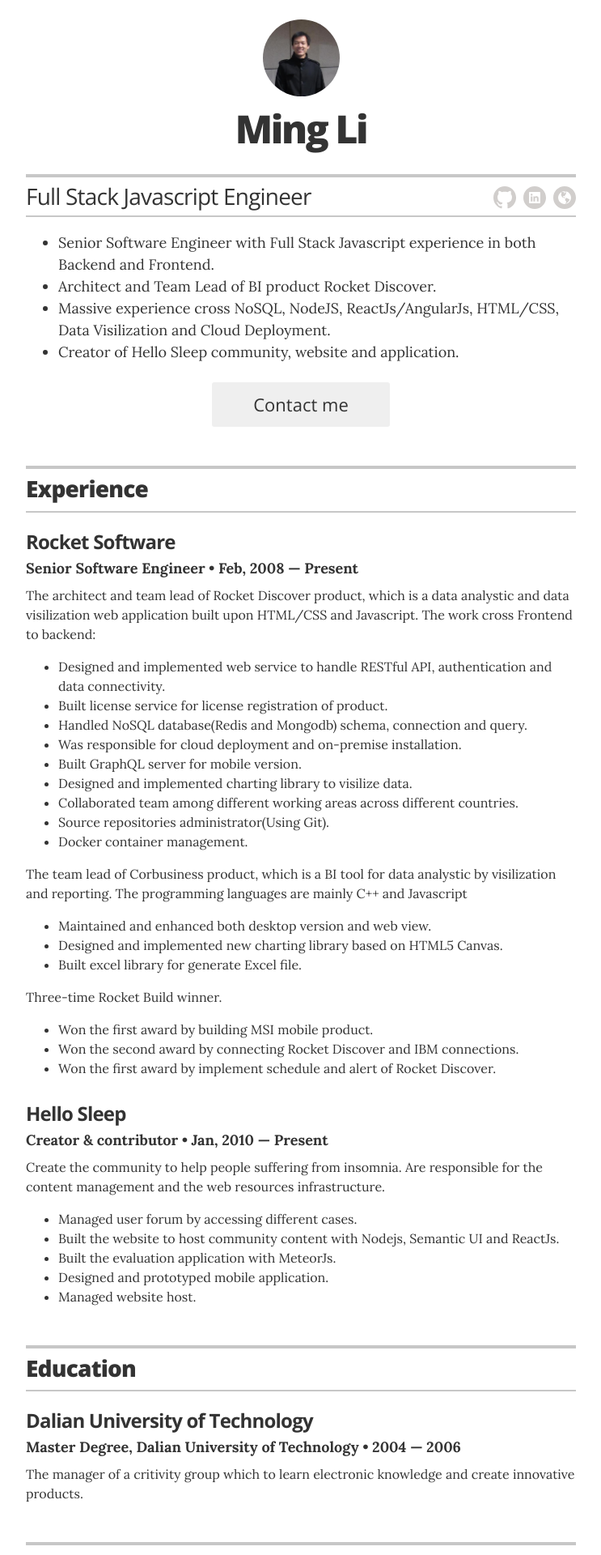
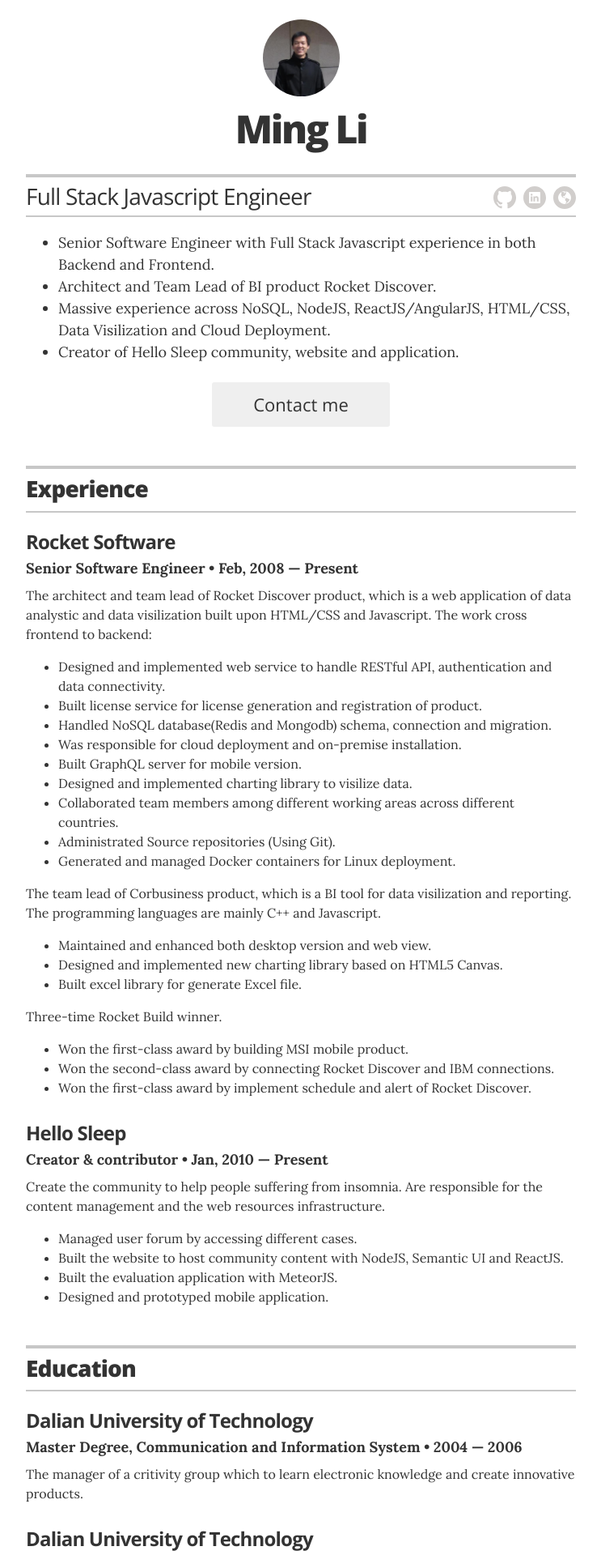
Before and after one commit to miaomiaogao/resume, a Jekyll site: the page built from index.html, in a window 1280 px wide. Shown: the top 1920 px of the page at 81% size, without its empty margins (268-1011 px from the left). Built offline with Jekyll 4.4.1, drawn with Linux system fonts in a browser that asks for light colours; some of the changed text lies outside the part shown.

Commit message:
Update resume

```diff
--- a/_layouts/resume.html
+++ b/_layouts/resume.html
@@ -24,13 +24,14 @@
 
           <!-- This is the markup for the icon links; moved out to an include because it's very verbose, and you shouldn't ever need to edit the markup (unless you want to re-order the icons); if you want to customize which links appear, define them in the _config.yml file -->
           {% include icon-links.html %}
+          <a href="mailto:{{ site.resume_contact_email }}" class="contact-link" itemprop="email">{{ site.resume_contact_email }}</a>
         </div>
 
         <div class="executive-summary" itemprop="description">
           <ol>
             <li>Senior Software Engineer with Full Stack Javascript experience in both Backend and Frontend.</li>
             <li>Architect and Team Lead of BI product Rocket Discover.</li>
-            <li>Massive experience cross NoSQL, NodeJS, ReactJs/AngularJs, HTML/CSS, Data Visilization and Cloud Deployment.</li>
+            <li>Massive experience across NoSQL, NodeJS, ReactJS/AngularJS, HTML/CSS, Data Visilization and Cloud Deployment.</li>
             <li>Creator of Hello Sleep community, website and application.</li>
           </ol>
         </div>
@@ -56,19 +57,19 @@
         <div class="resume-item" itemscope itemprop="worksFor" itemtype="http://schema.org/Organization">
           <h3 class="resume-item-title" itemprop="name">Rocket Software</h3>
           <h4 class="resume-item-details" itemprop="description">Senior Software Engineer &bull; Feb, 2008 &mdash; Present</h4>
-          <p class="resume-item-copy">The architect and team lead of Rocket Discover product, which is a data analystic and data visilization web application built upon HTML/CSS and Javascript. The work cross Frontend to backend:</p>
+          <p class="resume-item-copy">The architect and team lead of Rocket Discover product, which is a web application of data analystic and data visilization built upon HTML/CSS and Javascript. The work cross frontend to backend:</p>
           <ul class="resume-item-list">
             <li>Designed and implemented web service to handle RESTful API, authentication and data connectivity.</li>
-            <li>Built license service for license registration of product.</li>
-            <li>Handled NoSQL database(Redis and Mongodb) schema, connection and query.</li>
+            <li>Built license service for license generation and registration of product.</li>
+            <li>Handled NoSQL database(Redis and Mongodb) schema, connection and migration.</li>
             <li>Was responsible for cloud deployment and on-premise installation.</li>
             <li>Built GraphQL server for mobile version.</li>
             <li>Designed and implemented charting library to visilize data.</li>
-            <li>Collaborated team among different working areas across different countries.</li>
-            <li>Source repositories administrator(Using Git).</li>
-            <li>Docker container management.</li>
+            <li>Collaborated team members among different working areas across different countries.</li>
+            <li>Administrated Source repositories (Using Git).</li>
+            <li>Generated and managed Docker containers for Linux deployment.</li>
           </ul>
-          <p class="resume-item-copy">The team lead of Corbusiness product, which is a BI tool for data analystic by visilization and reporting. The programming languages are mainly C++ and Javascript </p>
+          <p class="resume-item-copy">The team lead of Corbusiness product, which is a BI tool for data visilization and reporting. The programming languages are mainly C++ and Javascript.</p>
           <ul class="resume-item-list">
             <li>Maintained and enhanced both desktop version and web view.</li>
             <li>Designed and implemented new charting library based on HTML5 Canvas.</li>
@@ -76,9 +77,9 @@
           </ul>
           <p class="resume-item-copy">Three-time Rocket Build winner.</p>
           <ul class="resume-item-list">
-            <li>Won the first award by building MSI mobile product.</li>
-            <li>Won the second award by connecting Rocket Discover and IBM connections.</li>
-            <li>Won the first award by implement schedule and alert of Rocket Discover.</li>
+            <li>Won the first-class award by building MSI mobile product.</li>
+            <li>Won the second-class award by connecting Rocket Discover and IBM connections.</li>
+            <li>Won the first-class award by implement schedule and alert of Rocket Discover.</li>
           </ul>
 
         </div><!-- end of resume-item -->
@@ -90,10 +91,9 @@
           <p class="resume-item-copy">Create the community to help people suffering from insomnia. Are responsible for the content management and the web resources infrastructure.</p>
           <ul class="resume-item-list">
             <li>Managed user forum by accessing different cases.</li>
-            <li>Built the website to host community content with Nodejs, Semantic UI and ReactJs.</li>
-            <li>Built the evaluation application with MeteorJs.</li>
+            <li>Built the website to host community content with NodeJS, Semantic UI and ReactJS.</li>
+            <li>Built the evaluation application with MeteorJS.</li>
             <li>Designed and prototyped mobile application.</li>
-            <li>Managed website host.</li>
           </ul>
 
         </div><!-- end of resume-item -->
@@ -112,8 +112,14 @@
 
         <div class="resume-item" itemscope itemprop="worksFor" itemtype="http://schema.org/CollegeOrUniversity">
           <h3 class="resume-item-title" itemprop="name">Dalian University of Technology</h3>
-          <h4 class="resume-item-details" itemprop="description">Master Degree, Dalian University of Technology &bull; 2004 &mdash; 2006</h4>
+          <h4 class="resume-item-details" itemprop="description">Master Degree, Communication and Information System &bull; 2004 &mdash; 2006</h4>
           <p class="resume-item-copy">The manager of a critivity group which to learn electronic knowledge and create innovative products.</p>
+        </div>
+
+        <div class="resume-item" itemscope itemprop="worksFor" itemtype="http://schema.org/CollegeOrUniversity">
+          <h3 class="resume-item-title" itemprop="name">Dalian University of Technology</h3>
+          <h4 class="resume-item-details" itemprop="description">Bacholar Degree, Electronic Information Engineering &bull; 2004 &mdash; 2006</h4>
+          <p class="resume-item-copy">Won ‘Sony Cup’ second-class award in contry level as team lead.</p>
         </div>
 
       </section>
--- a/_sass/_resume.scss
+++ b/_sass/_resume.scss
@@ -99,6 +99,14 @@
   }
 }
 
+.contact-link {
+  display: none;
+  float: right;
+  color: #333;
+  text-decoration: none;
+  margin-top: 0.5rem;
+}
+
 .contact-button {
   @include border-radius(3px);
   background-color: #efefef;
@@ -180,3 +188,17 @@
     }
   }
 }
+
+@media print {
+  .contact-button {
+    display: none;
+  }
+
+  .icon-links {
+    display: none;
+  }
+
+  .contact-link {
+    display: block;
+  }
+}
```
Also changed, not shown: _sass/_base.scss (line endings or trailing spaces).
